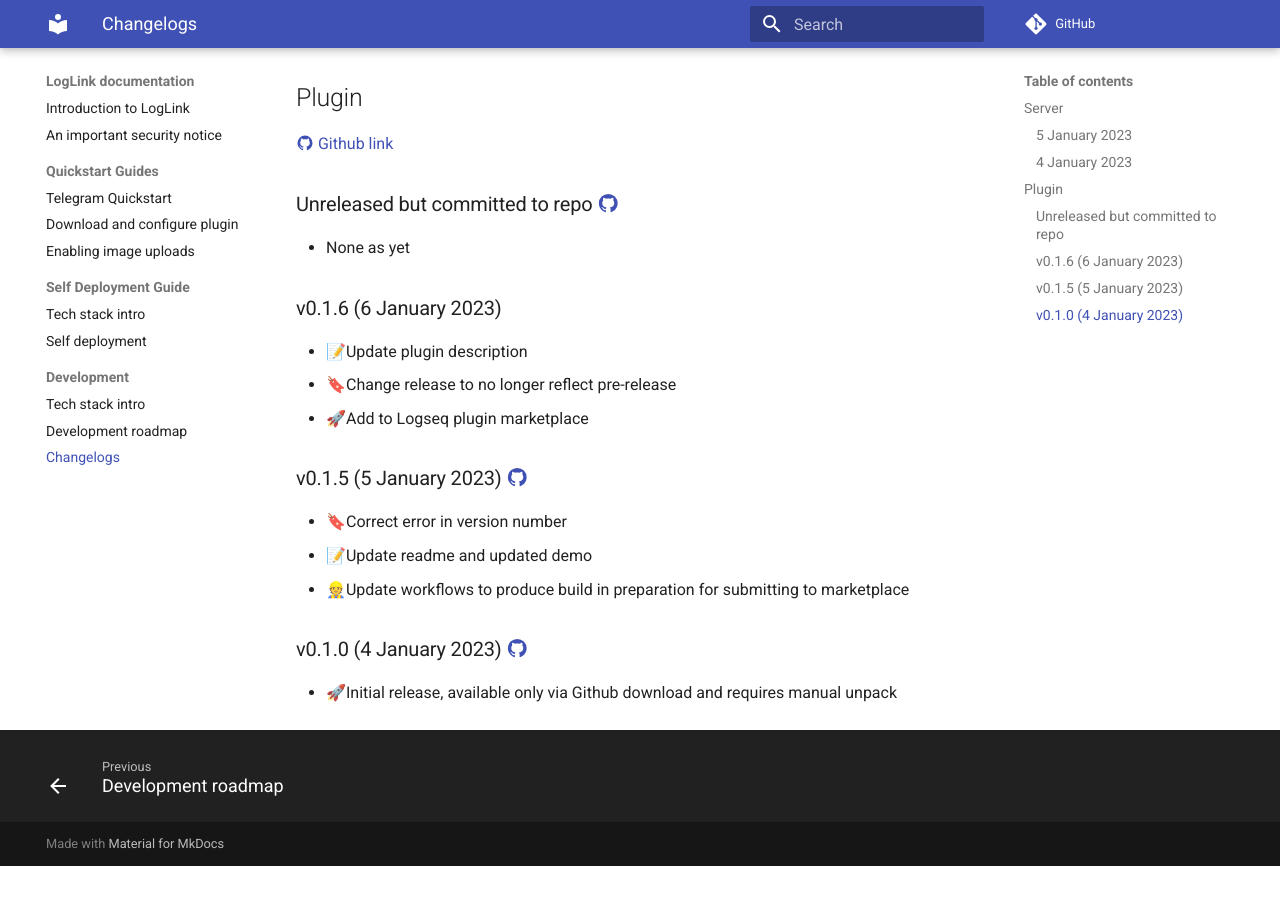
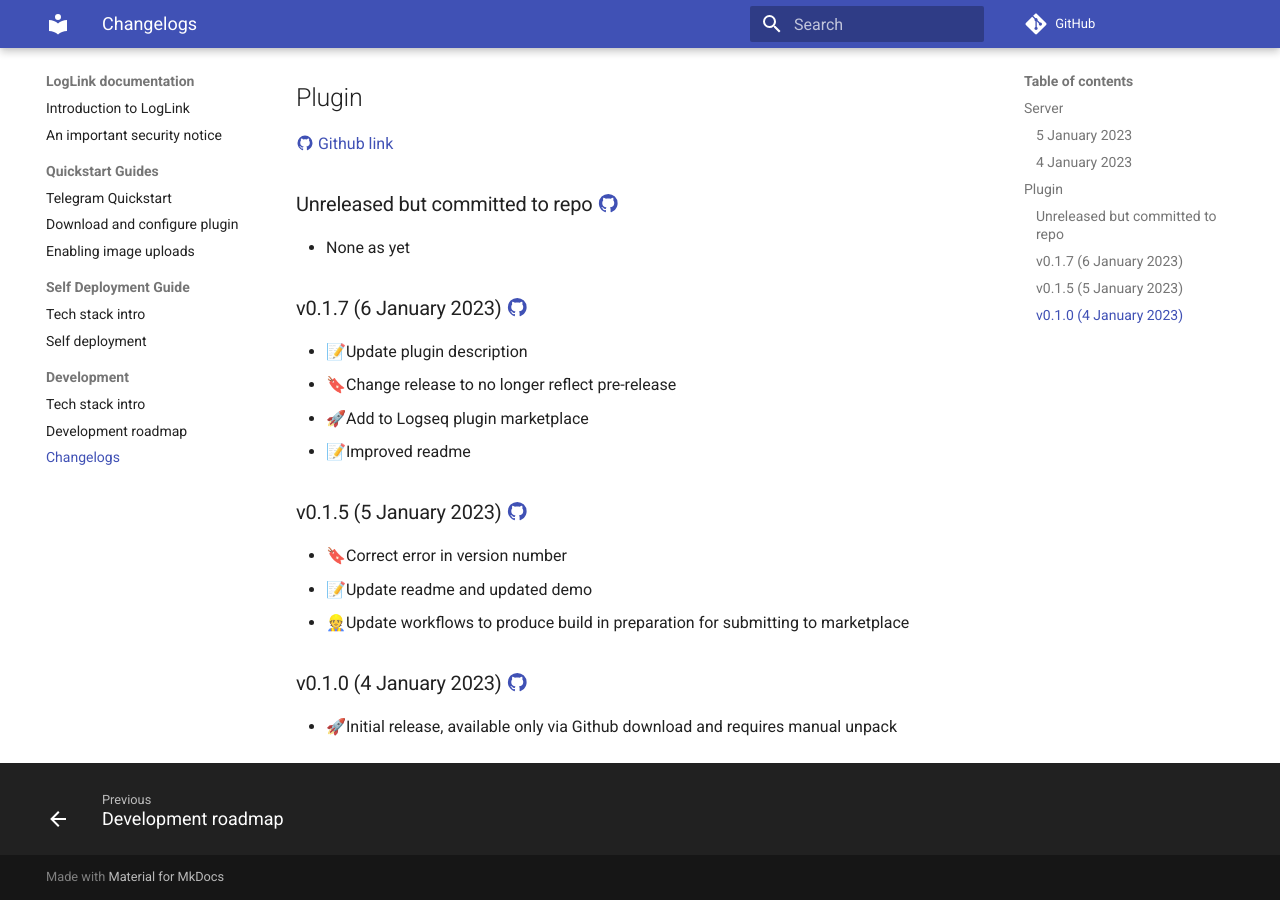
Before and after one commit to hankhank10/loglink-docs, an MkDocs documentation site: the page built from docs/changelog.md, in a window 1280 px wide and 900 px high, scrolled down 607 px. Built offline with MkDocs 1.6.1 and Material for MkDocs 9.7.7, drawn with Linux system fonts in a browser that asks for light colours; comment, search, counter and statistics services are not loaded; before the commit the page ends 1473 px from its top, so only the background shows below that.

Commit message:
Update changelog.md

```diff
--- a/docs/changelog.md
+++ b/docs/changelog.md
@@ -23,10 +23,12 @@
 ### Unreleased but committed to repo [:material-github:](https://github.com/hankhank10/loglink-plugin/)
 - None as yet
 
-### v0.1.6 (6 January 2023)
+### v0.1.7 (6 January 2023) [:material-github:](https://github.com/hankhank10/loglink-plugin/releases/tag/v0.1.7)
 - 📝Update plugin description
 - 🔖Change release to no longer reflect pre-release
 - 🚀Add to Logseq plugin marketplace
+- 📝Improved readme
+
 
 ### v0.1.5 (5 January 2023) [:material-github:](https://github.com/hankhank10/loglink-plugin/releases/tag/v0.1.5)
 
```
